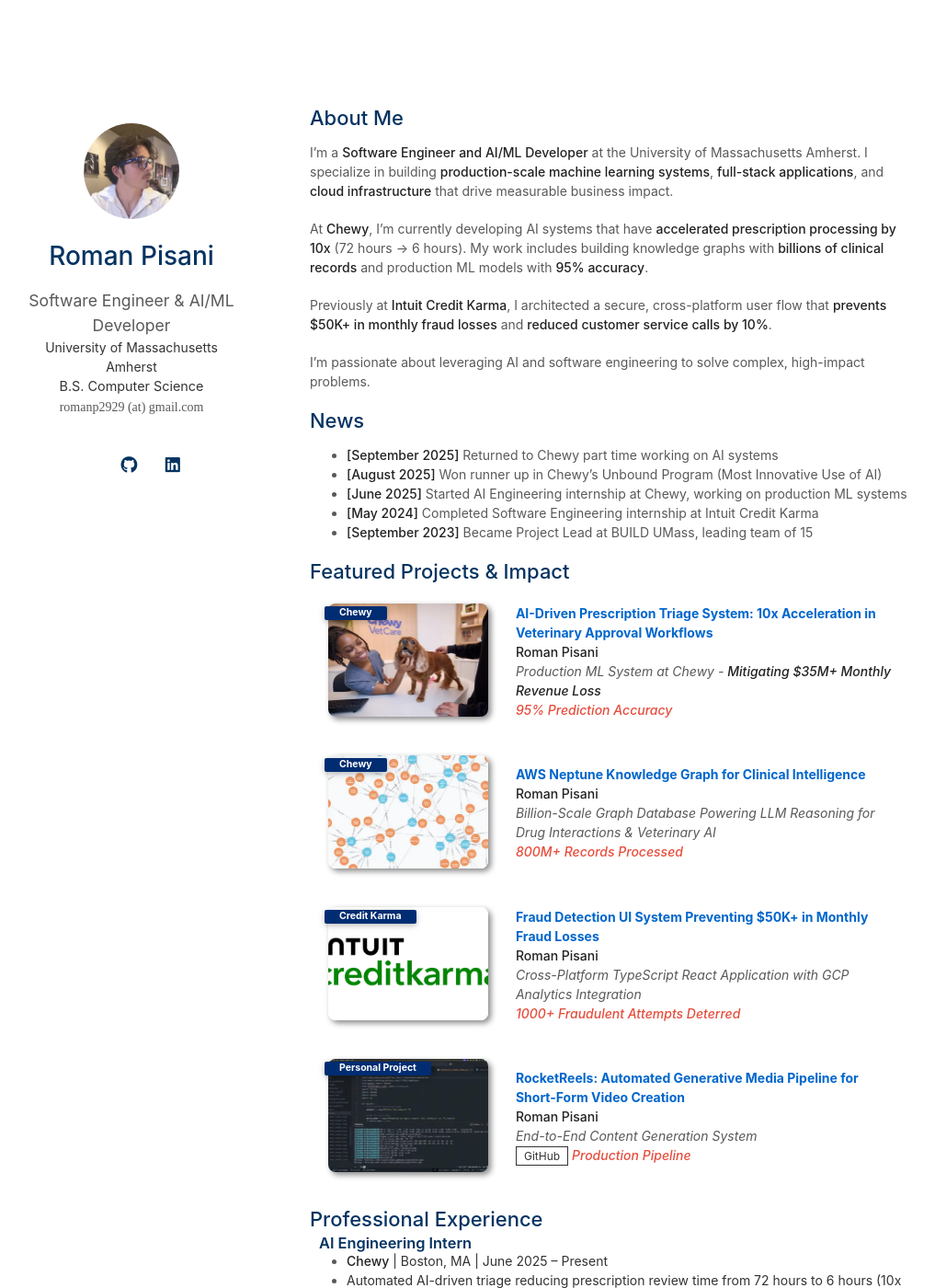
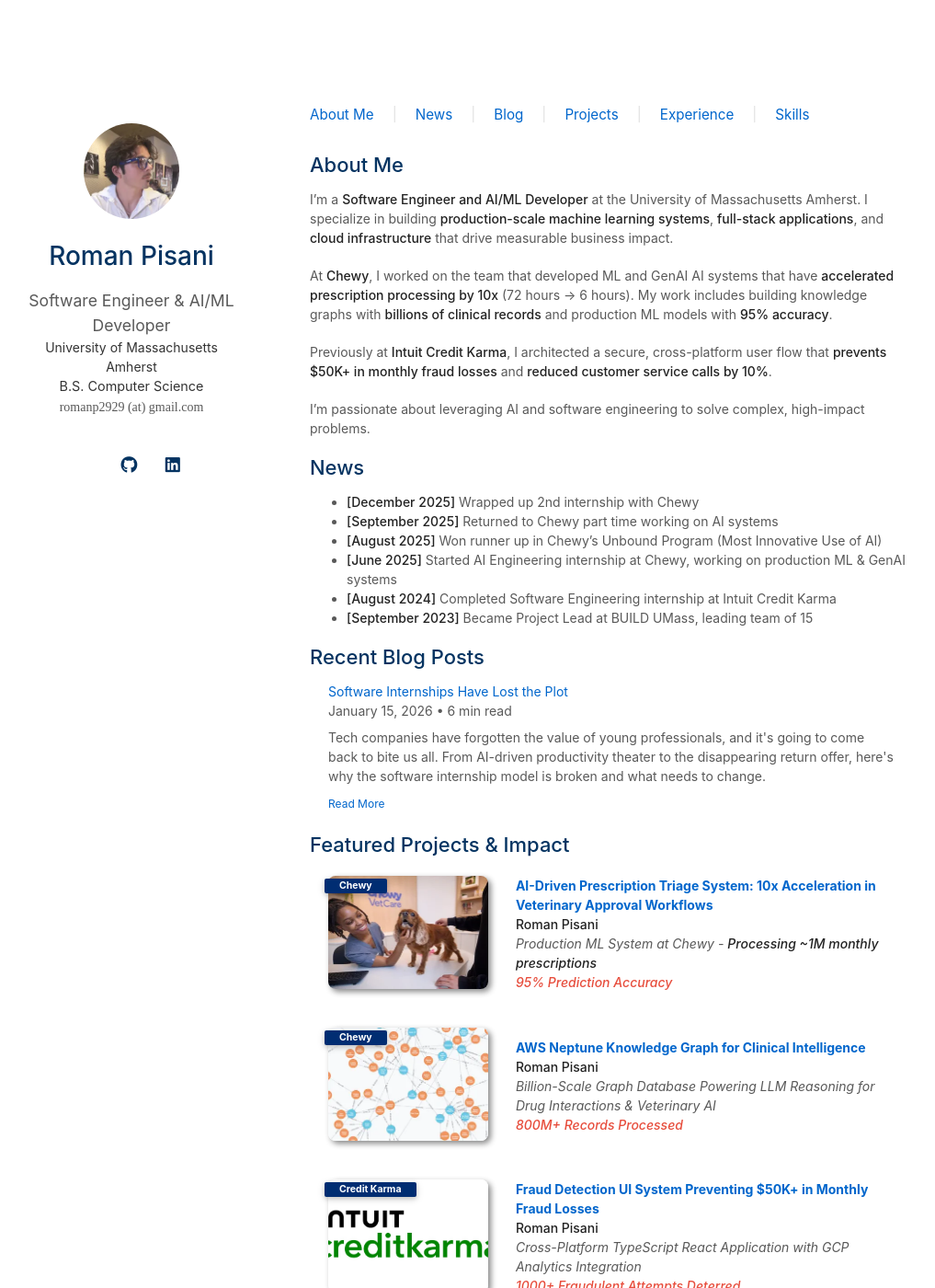
Before and after one commit to romanobro56/rpisani, a Jekyll site: the page built from index.md, in a window 1280 px wide and 1400 px high. Shown: the whole window at 92% size, without its empty margins (133-1150 px from the left). Built offline with Jekyll 4.4.1, drawn with Linux system fonts in a browser that asks for light colours; a style sheet for code colours, icons or effects is not loaded; our own code applies the rules of GitHub Pages for plain Markdown files.

Commit message:
update resume

```diff
--- /dev/null
+++ b/_data/blog.yml
@@ -0,0 +1,6 @@
+posts:
+  - title: "Software Internships Have Lost the Plot"
+    date: January 15, 2026
+    read_time: 6 min read
+    excerpt: "Tech companies have forgotten the value of young professionals, and it's going to come back to bite us all. From AI-driven productivity theater to the disappearing return offer, here's why the software internship model is broken and what needs to change."
+    url: /posts/software-internships-lost-the-plot/
--- a/_data/projects.yml
+++ b/_data/projects.yml
@@ -2,7 +2,7 @@
   - title: "AI-Driven Prescription Triage System: 10x Acceleration in Veterinary Approval Workflows"
     authors: <strong>Roman Pisani</strong>
     conference_short: Chewy
-    conference: Production ML System at Chewy - <strong>Mitigating $35M+ Monthly Revenue Loss</strong>
+    conference: Production ML System at Chewy - <strong> Processing ~1M monthly prescriptions </strong>
     image: ./assets/img/chewy_vet_care.webp
     image_alt: Chewy veterinary care system dashboard showing prescription triage workflow
     notes: 95% Prediction Accuracy
--- /dev/null
+++ b/_includes/blog.md
@@ -0,0 +1,21 @@
+<h2 id="blog" style="margin: 20px 0px -15px;">Recent Blog Posts</h2>
+
+<div class="blog-posts">
+<div class="bibliography">
+
+{% for post in site.data.blog.posts limit:1 %}
+<div class="pub-row">
+  <div class="col-sm-9" style="position: relative;padding-right: 15px;padding-left: 20px;">
+      <div class="title" style="margin-top: 30px;"><a href="{{ post.url }}">{{ post.title }}</a></div>
+      <div class="author">{{ post.date }} • {{ post.read_time }}</div>
+      <div class="periodical" style="margin-top: 8px;">{{ post.excerpt }}</div>
+    <div class="links" style="margin-top: 8px;">
+      <a href="{{ post.url }}" class="btn btn-sm z-depth-0" role="button" style="font-size:12px;">Read More</a>
+    </div>
+  </div>
+</div>
+<br>
+{% endfor %}
+
+</div>
+</div>
--- /dev/null
+++ b/_includes/navbar.md
@@ -0,0 +1,32 @@
+<style>
+.nav-link {
+  color: #0066cc;
+  text-decoration: none;
+}
+.nav-link:hover {
+  color: #004499;
+}
+@media (prefers-color-scheme: dark) {
+  .nav-link {
+    color: #4a9eff;
+  }
+  .nav-link:hover {
+    color: #64b4ff;
+  }
+}
+</style>
+<nav style="margin-bottom: 15px; padding-bottom: 15px; ">
+  <div style="display: flex; gap: 20px; flex-wrap: wrap; font-size: 0.95rem;">
+    <a href="#about-me" class="nav-link">About Me</a>
+    <span style="color: #e0e0e0;">|</span>
+    <a href="#news" class="nav-link">News</a>
+    <span style="color: #e0e0e0;">|</span>
+    <a href="#blog" class="nav-link">Blog</a>
+    <span style="color: #e0e0e0;">|</span>
+    <a href="#projects" class="nav-link">Projects</a>
+    <span style="color: #e0e0e0;">|</span>
+    <a href="#experience" class="nav-link">Experience</a>
+    <span style="color: #e0e0e0;">|</span>
+    <a href="#skills" class="nav-link">Skills</a>
+  </div>
+</nav>
--- a/_includes/services.md
+++ b/_includes/services.md
@@ -1,7 +1,7 @@
 <h2 id="experience" style="margin: 2px 0px 5px;">Professional Experience</h2>
 
 <div style="margin:0 0 20px;">
-  <h3 style="margin:0 10px 0;">AI Engineering Intern</h3>
+  <h3 style="margin:10px 10px 0;">AI Engineering Intern</h3>
   <ul style="margin:0 0 5px;">
     <li><autocolor><strong>Chewy</strong> | Boston, MA | June 2025 – Present</autocolor></li>
     <li><autocolor>Automated AI-driven triage reducing prescription review time from 72 hours to 6 hours (10x acceleration)</autocolor></li>
--- /dev/null
+++ b/_posts/2026-01-15-software-internships-lost-the-plot.md
@@ -0,0 +1,25 @@
+---
+layout: post
+title: "Software Internships Have Lost the Plot"
+permalink: /posts/software-internships-lost-the-plot/
+---
+
+[← Back to Home](/)
+
+**Software Internships Have Lost the Plot.**
+
+I’m convinced that tech companies have forgotten the value of young professionals, and it’s going to come back to bite us all in the ass.
+
+A seasoned industry veteran once taught me why tech companies hire interns, and I have never understood it clearer: In software, every new hire is a big money bet. This bet, when it fails, costs the company a hiring bonus, months of pay, and eventually severance. This means every new hire is a risk to the company that could easily cost them $150,000 or more. Instead of gambling millions on new hires every cycle, most tech companies chose to run big internship programs. In these programs, interns that are up to the company’s standards walked away with a return offer in hand. Ones that didn’t only cost a fraction of a failed new hire => crisis averted.
+
+On top of this, internships are a huge learning opportunity. Universities can’t keep up with how fast industry technologies move, so internships are a chance for new grads to learn skills it will take for them to succeed at that company. This success only increases when these young professionals pick up the company’s culture and build a loyalty to the company, a loyalty that can only happen when fresh grads have only a handful of work experience to base their expectations on.
+
+Only now it’s become clear that companies are forgetting all this, and like with most things, we can thank AI for its role in the downfall of software internships.
+
+1. **Companies are no longer investing in the growth of their interns**. At most companies, interns are judged by the magnitude of the projects they ship. This was already a problem before AI, pushing interns to learn the bare minimum technologies and best practices before pumping out commits. Now with AI, you have no choice other than to prompt-spam your way through your work, otherwise it’ll look like you’ve done nothing comparatively. To fix this, companies would have to put less emphasis on high-visibility presentations and foster a culture of engineering quality where every line of code holds weight.
+
+2. **Companies have figured that interns aren’t worth return offers**. A few short years ago, tech companies were handing out return offers like hotcakes. Now, return offers are the exception, not the rule. With tariffs, interest rates, and a looming AI bubble, it makes sense that headcount is uncertain. Plus, the prevailing narrative claims that the job of a junior engineer won’t exist in a few short years. So why send an offer now if you can just wait a few quarters and decide then? But here’s the problem: to young professionals, SWE internships without a return offer are like appetizers without the entree. Every recruiting cycle, students spend countless hours applying, resume optimizing, networking, and cold outreach. Spending all this time to secure a job helps absolutely nobody. When interns are denied return offers, often the main reason they wanted the internship, those same companies lose loyalty, trust, and the skills that they want to see in new grads.
+
+But I can claim confidently that the necessity of the junior engineer will never ‘go away’, here’s why: Software has worked it’s way into every crevice of our world. Even with how saturated the job market is now, the total effort of all software engineers is spread thin over the amount of technology that has to be updated, scaled, maintained and produce just to keep our world turning. Don’t believe me? Just think about the recent outages, attacks, vulnerabilities and shitty consumer experiences you’ve had in your day to day life with software. AI won’t be able to fix this problem, because the problem was never the amount of lines of code in production. It’s the attention to detail, the choices made over every scale of abstraction that make software and technology work for us. AI can code. But it has no clue what needs to be coded.
+
+Computer science students: I know it’s going to be hard, but if you have the means to ignore the noise and focus on being a better engineer, please do it. You are valuable. The world is going to need you. And if anyone’s looking for an intern because they want to build up a good engineer, HMU. I’ll be over here, reading engineering books and writing code with my hands.
--- a/index.md
+++ b/index.md
@@ -1,12 +1,14 @@
 ---
 layout: homepage
 ---
+
+{% include_relative _includes/navbar.md %}
 
 ## About Me
 
 I'm a **Software Engineer and AI/ML Developer** at the University of Massachusetts Amherst. I specialize in building **production-scale machine learning systems**, **full-stack applications**, and **cloud infrastructure** that drive measurable business impact.
 
-At **Chewy**, I'm currently developing AI systems that have **accelerated prescription processing by 10x** (72 hours → 6 hours). My work includes building knowledge graphs with **billions of clinical records** and production ML models with **95% accuracy**.
+At **Chewy**, I worked on the team that developed ML and GenAI AI systems that have **accelerated prescription processing by 10x** (72 hours → 6 hours). My work includes building knowledge graphs with **billions of clinical records** and production ML models with **95% accuracy**.
 
 Previously at **Intuit Credit Karma**, I architected a secure, cross-platform user flow that **prevents $50K+ in monthly fraud losses** and **reduced customer service calls by 10%**.
 
@@ -14,11 +16,14 @@
 
 ## News
 
+- **[December 2025]** Wrapped up 2nd internship with Chewy
 - **[September 2025]** Returned to Chewy part time working on AI systems
 - **[August 2025]** Won runner up in Chewy's Unbound Program (Most Innovative Use of AI)
-- **[June 2025]** Started AI Engineering internship at Chewy, working on production ML systems
-- **[May 2024]** Completed Software Engineering internship at Intuit Credit Karma
+- **[June 2025]** Started AI Engineering internship at Chewy, working on production ML & GenAI systems
+- **[August 2024]** Completed Software Engineering internship at Intuit Credit Karma
 - **[September 2023]** Became Project Lead at BUILD UMass, leading team of 15
+
+{% include_relative _includes/blog.md %}
 
 {% include_relative _includes/projects.md %}
 
```
Also changed, not shown: _layouts/post.html (added, +84 -0 lines), 1 other file.
